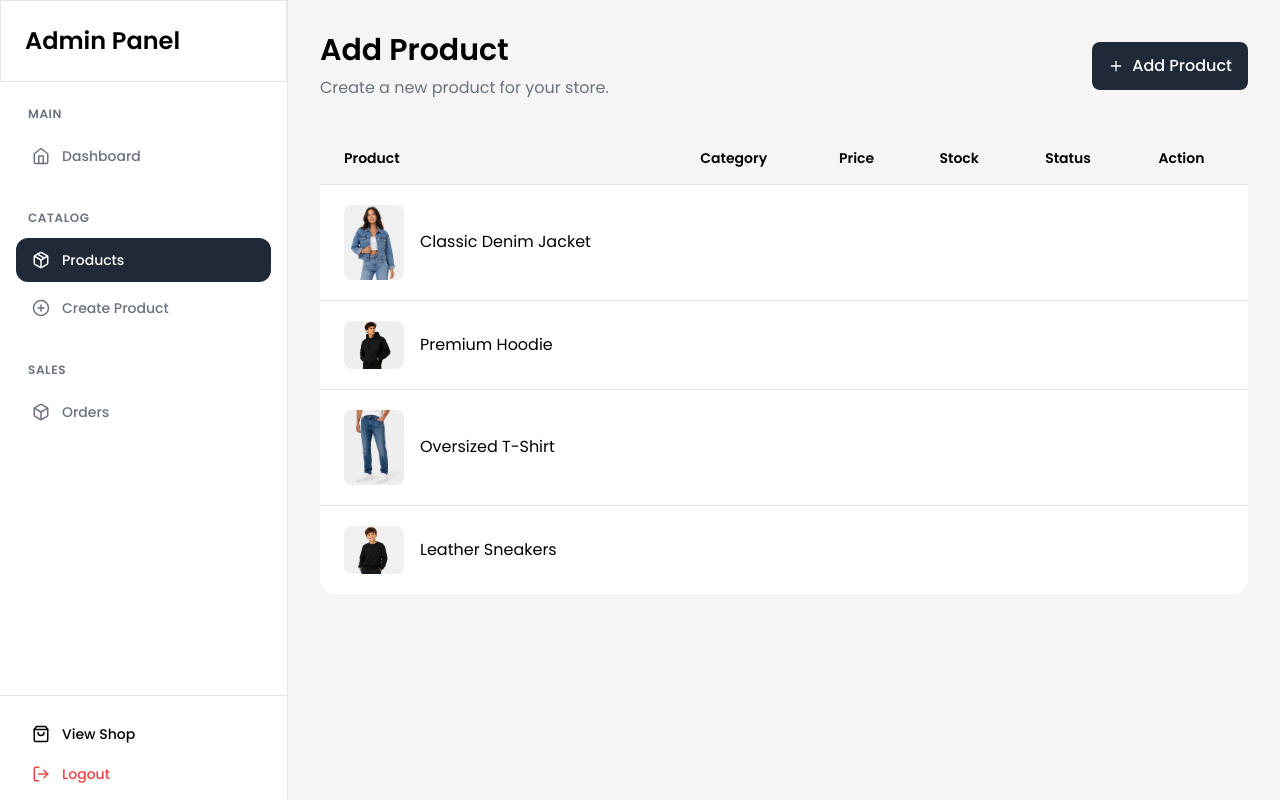
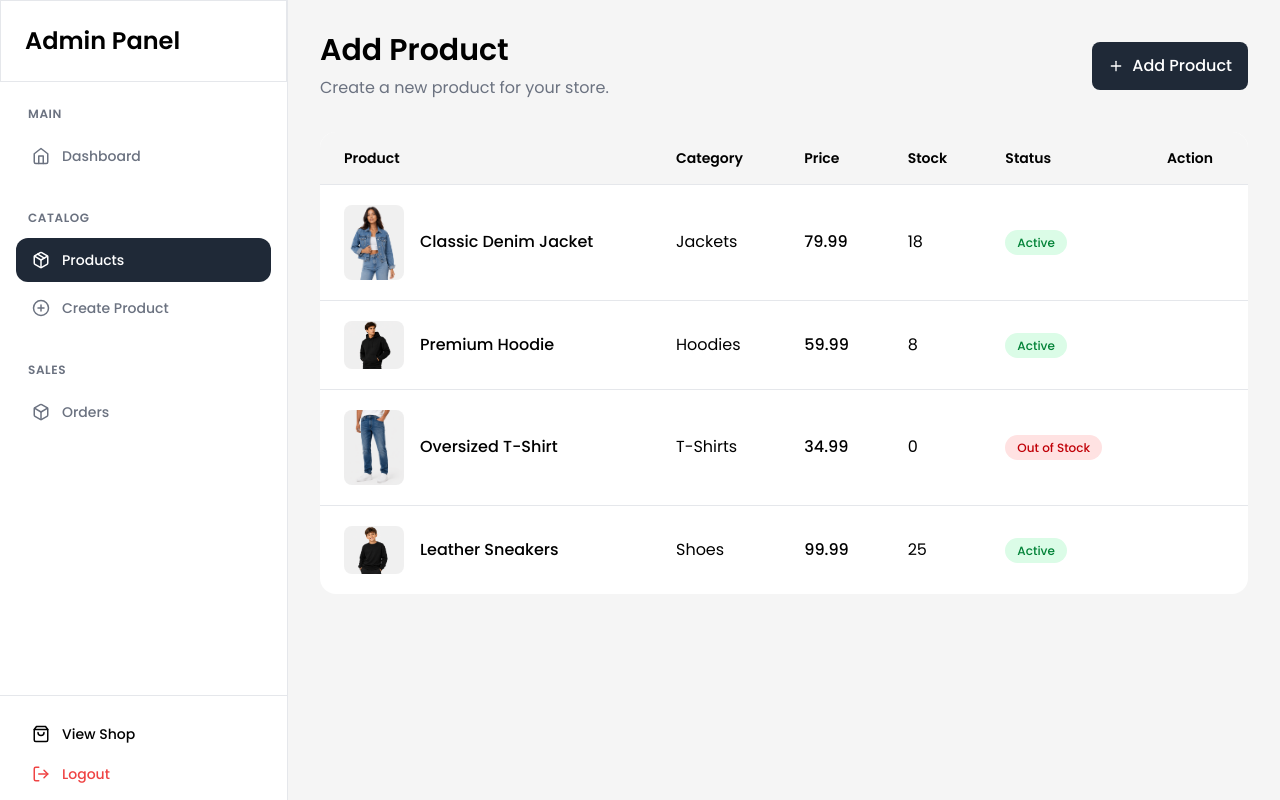
Before and after one commit to jkidera14/fashion-ecomm, a Next.js app: page /admin/products in a window 1280 px wide. Built offline with nearby package versions, Linux system fonts and the light colour scheme.

Commit message:
Admin Dashboard UI design 5

```diff
--- a/src/app/admin/products/page.tsx
+++ b/src/app/admin/products/page.tsx
@@ -98,10 +98,26 @@ export default function ProductsPage() {
                                             <div className="flex items-center gap-4">
                                                 <Image src={product.image} alt={product.name} width={60} height={70} className="rounded-lg object-cover" />
 
-                                                <p>
+                                                <p className="font-medium">
                                                     {product.name}
                                                 </p>
                                             </div>
+                                        </td>
+
+                                        <td className="px-6 py-5">
+                                            {product.category}
+                                        </td>
+                                        <td className="px-6 py-5 font-medium">
+                                            {product.price.toFixed(2)}
+                                        </td>
+                                        <td className="px-6 py-5">
+                                            {product.stock}
+                                        </td>
+                                        <td className="px-6 py-5">
+                                            <span className={`rounded-full px-3 py-1 text-xs font-medium ${product.stock > 0 ? "bg-green-100 text-green-700 dark:bg-green-500/15 dark:text-green-400" :
+                                                "bg-red-100 text-red-700 dark:bg-red-500/15 dark:text-red-400"}`}>
+                                                {product.stock > 0 ? "Active" : "Out of Stock"}
+                                            </span>
                                         </td>
                                     </tr>
                                 ))}
```
